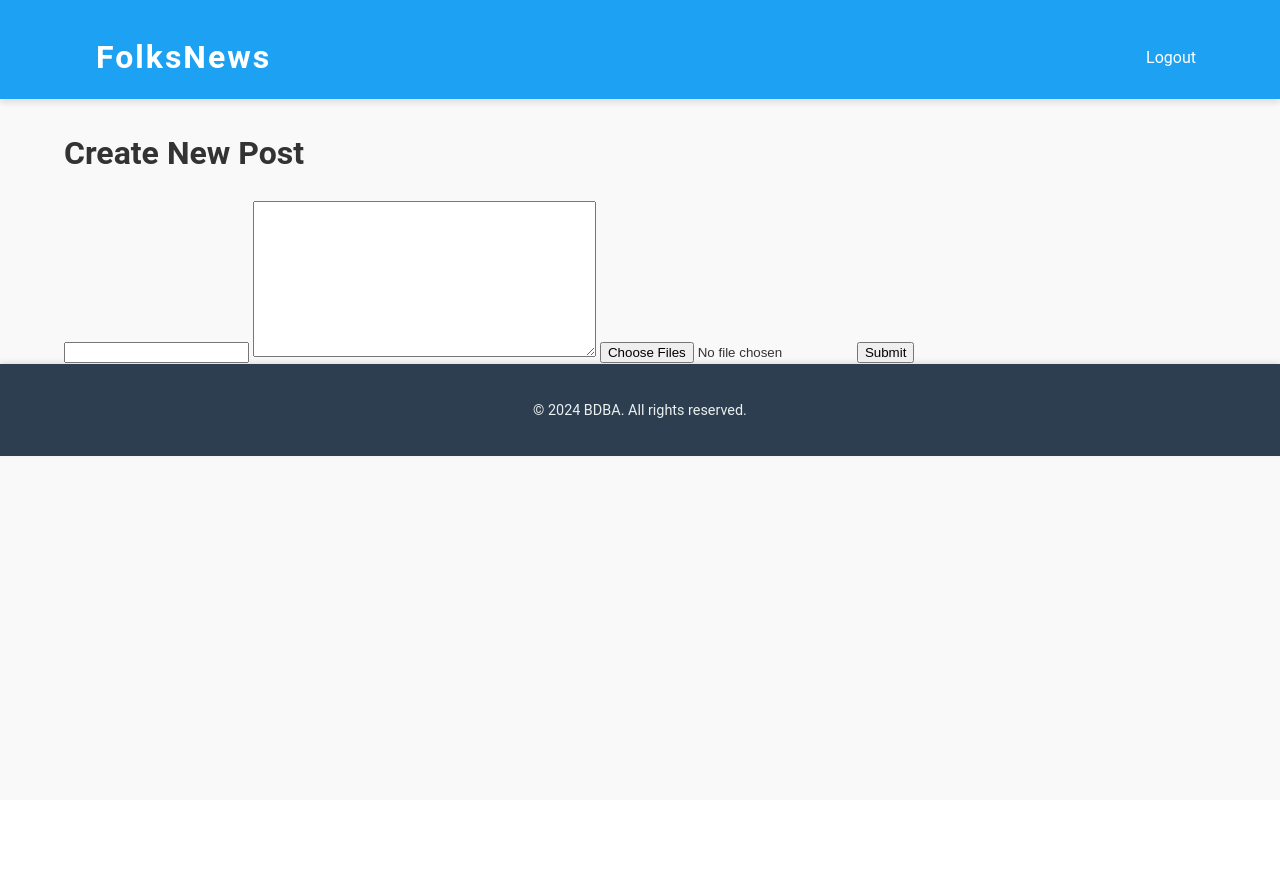
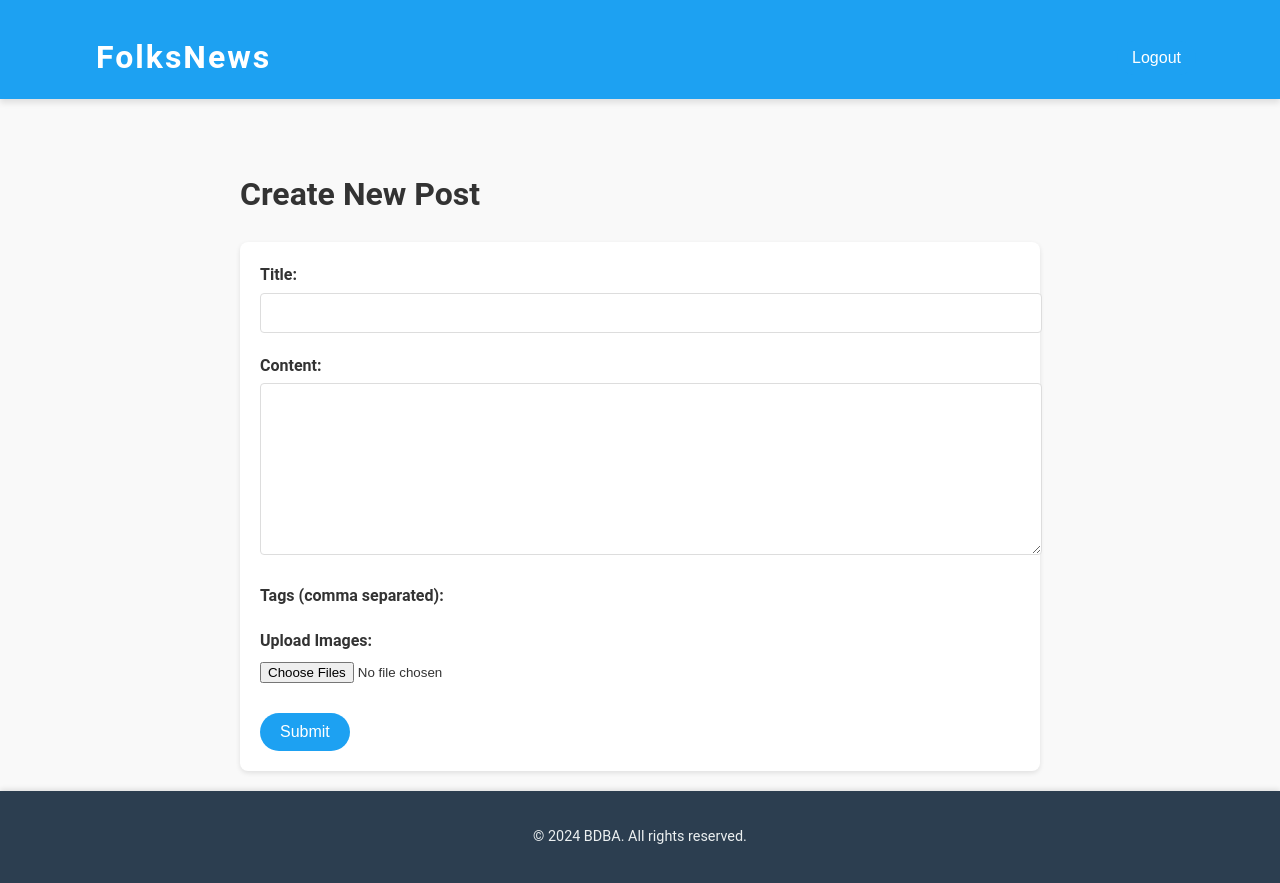
Before and after one commit to Tonyspec/blogit, a Django app: page /blog/new_post/ in a window 1280 px wide. Before the commit the page ends 456 px from the top, so only its background shows below. Run offline with Django 4.2, Linux system fonts and the light colour scheme; the visitor is signed in with stand-in values (Sample User, id 1).

Commit message:
login, logout

```diff
--- a/myblogsite/blog/templates/base.html
+++ b/myblogsite/blog/templates/base.html
@@ -16,7 +16,10 @@
             <h1><a href="{% url 'home' %}">FolksNews</a></h1>
             <nav class="site-nav">
                 {% if user.is_authenticated %}
-                    <a href="{% url 'logout' %}">Logout</a>
+                <form method="post" action="{% url 'logout' %}" class="logout-form">
+                    {% csrf_token %}
+                    <button type="submit" class="logout-button">Logout</button>
+                </form>
                 {% else %}
                     {% if request.resolver_match.url_name not in 'login,signup' %}
                         <a href="{% url 'login' %}">Login</a>
--- a/myblogsite/blog/templates/create_post.html
+++ b/myblogsite/blog/templates/create_post.html
@@ -1,13 +1,64 @@
 {% extends 'base.html' %}
+{% load static %}
 
+{% block extra_head %}
+<link rel="stylesheet" type="text/css" href="{% static 'css/create_post.css' %}">
+<link rel="stylesheet" type="text/css" href="{% static 'css/post.css' %}">
+<link rel="stylesheet" type="text/css" href="{% static 'css/base.css' %}">
+
+{% endblock %}
 {% block content %}
+    <div class="create-post-wrapper">
         <h1>Create New Post</h1>
-    <form method="post" enctype="multipart/form-data">
+        <form method="post" enctype="multipart/form-data" class="post-form">
             {% csrf_token %}
+            <div class="form-group">
+                <label for="{{ form.title.id_for_label }}">Title:</label>
                 {{ form.title }}
+            </div>
+            <div class="form-group">
+                <label for="{{ form.content.id_for_label }}">Content:</label>
                 {{ form.content }}
+            </div>
+            <div class="form-group">
+                <label for="{{ form.tags.id_for_label }}">Tags (comma separated):</label>
                 {{ form.tags }}
-        <input type="file" name="images" multiple accept="image/*">
-        <button type="submit">Submit</button>
+            </div>
+            <div class="form-group image-upload">
+                <label for="id_images">Upload Images:</label>
+                <input type="file" name="images" id="id_images" multiple accept="image/*">
+                <div id="preview-images"></div>
+            </div>
+            <button type="submit" class="btn-submit">Submit</button>
         </form>
+    </div>
 {% endblock %}
+
+{% block extra_js %}
+<script>
+    document.addEventListener('DOMContentLoaded', function() {
+        const input = document.getElementById('id_images');
+        const preview = document.getElementById('preview-images');
+
+        input.addEventListener('change', function() {
+            while (preview.firstChild) {
+                preview.removeChild(preview.firstChild);
+            }
+
+            const files = this.files;
+            for (let i = 0; i < files.length; i++) {
+                const img = document.createElement('img');
+                img.file = files[i];
+                img.style.maxWidth = '100px';
+                img.style.maxHeight = '100px';
+                img.style.margin = '5px';
+                preview.appendChild(img);
+
+                const reader = new FileReader();
+                reader.onload = (function(aImg) { return function(e) { aImg.src = e.target.result; }; })(img);
+                reader.readAsDataURL(files[i]);
+            }
+        });
+    });
+</script>
+{% endblock %}
--- a/myblogsite/blog/urls.py
+++ b/myblogsite/blog/urls.py
@@ -4,14 +4,14 @@ from django.contrib.auth import views as auth_views
 from .views import signup_view
 
 urlpatterns = [
+    path('logout/', auth_views.LogoutView.as_view(next_page='home'), name='logout'),
     path('', views.post_list, name='post_list'),
     path('post/<int:pk>/', views.post_detail, name='post_detail'),
-    path('login/', views.custom_login, name='login'),
+    path('accounts/login/', auth_views.LoginView.as_view(), name='login'),
     path('signup/', signup_view, name='signup'),
     path('profile/<str:username>/', views.profile, name='profile'),
     path('profile/', views.profile, name='profile_self'),
     path('profile/edit/', views.edit_profile, name='edit_profile'),
-    path('logout/', auth_views.LogoutView.as_view(next_page='home'), name='logout'),
     path('new_post/', views.create_post, name='create_post'),
     path('post/<int:post_id>/like/', views.like_post, name='like_post'),
     path('tag/<slug:tag_slug>/', views.tag_detail, name='tag_detail'),
--- a/myblogsite/myblogsite/settings.py
+++ b/myblogsite/myblogsite/settings.py
@@ -140,3 +140,6 @@ STATICFILES_DIRS = [
 # https://docs.djangoproject.com/en/4.0/ref/settings/#default-auto-field
 
 DEFAULT_AUTO_FIELD = 'django.db.models.BigAutoField'
+
+LOGIN_URL = '/accounts/login/'
+LOGIN_REDIRECT_URL = 'home'
--- a/myblogsite/myblogsite/urls.py
+++ b/myblogsite/myblogsite/urls.py
@@ -14,6 +14,7 @@ Including another URLconf
     2. Add a URL to urlpatterns:  path('blog/', include('blog.urls'))
 """
 from django.contrib import admin
+from django.contrib.auth import views as auth_views
 from django.urls import path, include
 from blog import views
 from django.conf import settings
@@ -22,6 +23,7 @@ from django.conf.urls.static import static
 urlpatterns = [
     path('admin/', admin.site.urls),
     path('', views.home, name='home'),
+    path('accounts/login/', auth_views.LoginView.as_view(), name='login'),
     path('account/', include('django.contrib.auth.urls')),
     path('blog/', include('blog.urls')),
 ]
--- a/myblogsite/static/css/base.css
+++ b/myblogsite/static/css/base.css
@@ -1,4 +1,4 @@
-/* Base styles for the entire document */
+/* Base styles for the entire document*/
 body {
     font-family: 'Roboto', Arial, sans-serif;
     line-height: 1.6;
@@ -201,11 +201,42 @@ a {
     flex-grow: 1; /* Allow images to grow if space is available */
     flex-basis: calc(50% - 10px); /* Half width minus gap for two images */
     min-width: 150px; /* Minimum width for images */
-}
+}/*
 
-/* For screens smaller than 600px, make images stack vertically */
+/* For screens smaller than 600px, make images stack vertically
 @media (max-width: 600px) {
     .post-images img {
         flex-basis: 100%;
     }
+}  */
+
+/* Styling for the logout form to ensure no margin or padding */
+.logout-form {
+    margin: 0;
+    padding: 0;
 }
+
+/* Styling for the logout button */
+.logout-button {
+    background-color: #1DA1F2; /* Matches your theme color */
+    color: white;
+    border: none;
+    padding: 8px 15px; /* Adjust padding as needed */
+    border-radius: 25px; /* Same as your create post button for consistency */
+    font-size: 16px;
+    cursor: pointer;
+    transition: background-color 0.3s ease;
+    text-decoration: none; /* Remove underline if any */
+}
+
+/* Hover effect for the logout button */
+.logout-button:hover {
+    background-color: #0c84d4; /* Darker shade for hover effect */
+}
+
+/* Style for when the button is focused or activated */
+.logout-button:focus,
+.logout-button:active {
+    outline: none; /* Remove default focus outline */
+    box-shadow: 0 0 0 2px rgba(29, 161, 242, 0.4); /* Add a subtle glow on focus for accessibility */
+}
--- /dev/null
+++ b/myblogsite/static/css/create_post.css
@@ -0,0 +1,67 @@
+.create-post-wrapper {
+    max-width: 800px;
+    margin: 0 auto;
+    padding: 20px;
+}
+
+.post-form {
+    background: #fff;
+    padding: 20px;
+    border-radius: 8px;
+    box-shadow: 0 2px 5px rgba(0,0,0,0.1);
+}
+
+.form-group {
+    margin-bottom: 20px;
+}
+
+.form-group label {
+    display: block;
+    margin-bottom: 5px;
+    font-weight: bold;
+}
+
+.post-form input[type="text"],
+.post-form textarea {
+    width: 100%;
+    padding: 10px;
+    border: 1px solid #ddd;
+    border-radius: 4px;
+    font-size: 16px;
+}
+
+.post-form textarea {
+    height: 150px;
+    resize: vertical;
+}
+
+.post-form .image-upload input[type="file"] {
+    margin-bottom: 10px;
+}
+
+#preview-images {
+    display: flex;
+    flex-wrap: wrap;
+    gap: 5px;
+}
+
+.btn-submit {
+    background-color: #1DA1F2;
+    color: white;
+    border: none;
+    padding: 10px 20px;
+    border-radius: 25px;
+    font-size: 16px;
+    cursor: pointer;
+    transition: background-color 0.3s ease;
+}
+
+.btn-submit:hover {
+    background-color: #0c84d4;
+}
+
+/* Style for tags input which might be different depending on your form widget */
+.post-form input[type="text"][name="tags"] {
+    border: 1px solid #ddd;
+    border-radius: 4px;
+}
```
Also changed, not shown: myblogsite/blog/templates/tag_detail.html (+9 -26 lines), myblogsite/static/css/profile.css (+31 -0 lines), myblogsite/profile_images/post_images/IMG_9774.jpeg (added), myblogsite/profile_images/post_images/IMG_9779.jpeg (added), 2 other files. Lines whose indentation alone changed are shown as unchanged.
